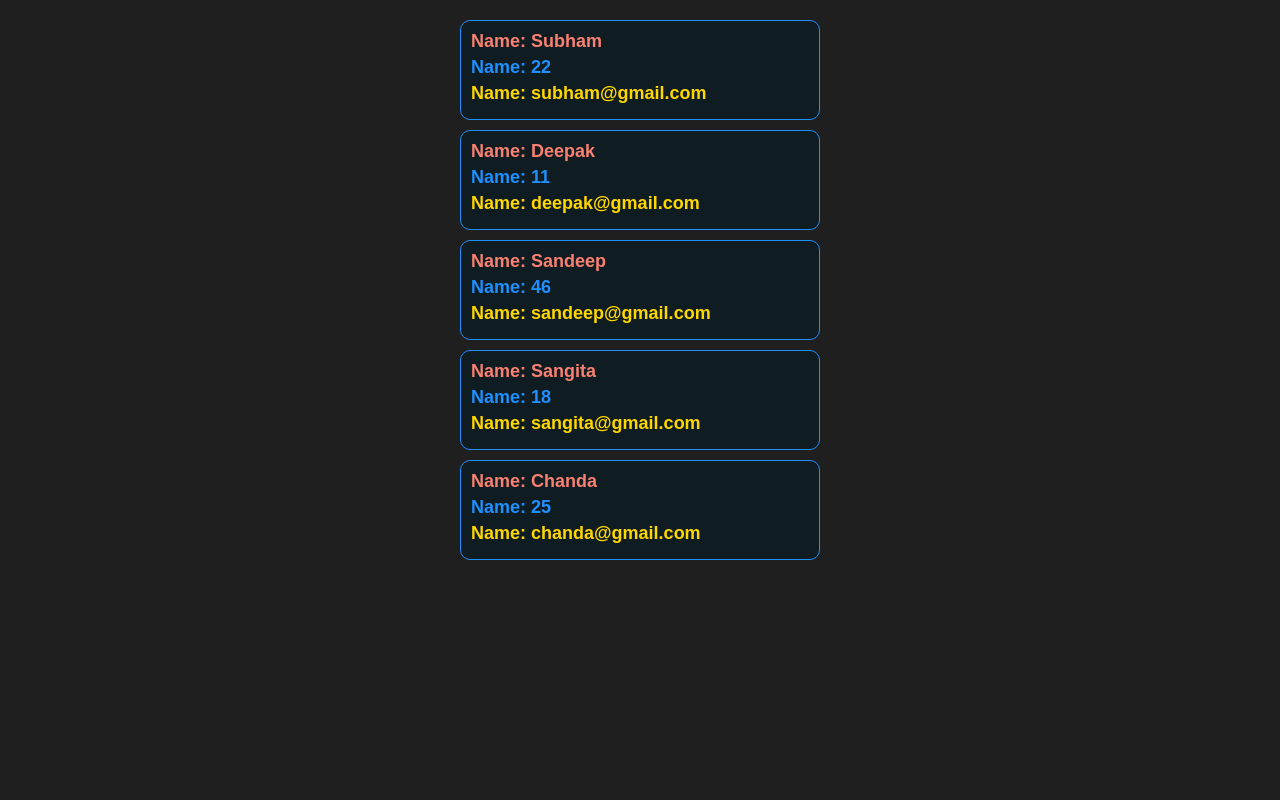
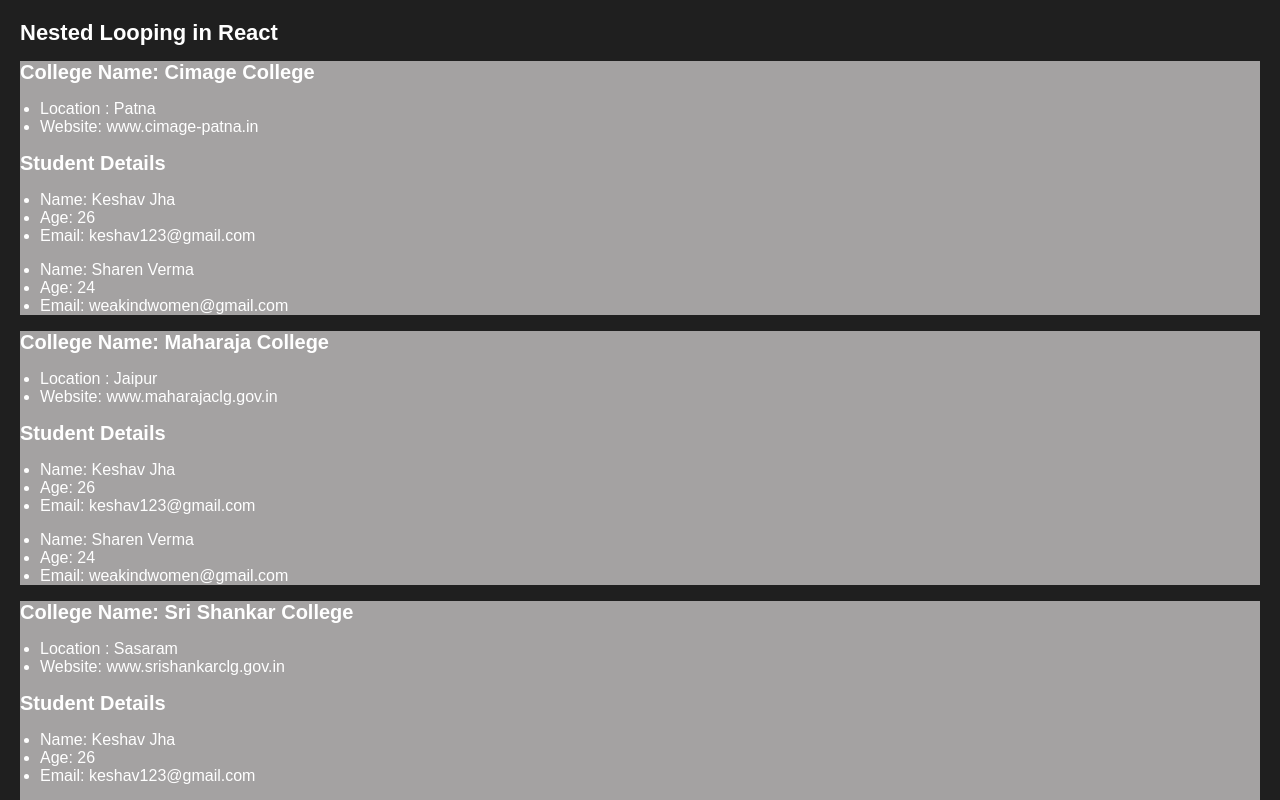
Before and after one commit to CodingCraze1/React-Basics-Code, a React (Create React App) app: page / in a window 1280 px wide. Shown: the top 800 px of the page. Built offline with nearby package versions, Linux system fonts and the light colour scheme.

Commit message:
nothing to say

```diff
--- a/src/App.js
+++ b/src/App.js
@@ -10,11 +10,12 @@ import HandleRadioButton from "./components/HandleRadioButton";
 import HandleDropdown from "./components/HandleDropdown";
 import MapFunction from "./components/MapFunction";
 import ReuseComponent from "./components/ReuseComponent";
+import NestedLooping from "./components/NestedLooping";
 
 export default function MyApp() {
   return (
     <div>
-      <ReuseComponent />
+      <NestedLooping />
     </div>
   );
 }
--- /dev/null
+++ b/src/components/College.css
@@ -0,0 +1,3 @@
+.college-container {
+  background-color: #a4a2a2;
+}
--- /dev/null
+++ b/src/components/College.jsx
@@ -0,0 +1,30 @@
+import "./College.css";
+
+//This Component is Sub-Component of NestedLooping component
+export default function College({ college }) {
+  return (
+    <div className="college-container">
+      <h2>College Name: {college.name}</h2>
+      <ul>
+        <li>Location : {college.location}</li>
+        <li>Website: {college.website}</li>
+      </ul>
+      <Student student={college.student} />
+    </div>
+  );
+}
+
+export function Student({ student }) {
+  return (
+    <div>
+      <h2>Student Details</h2>
+      {student.map((student) => (
+        <ul>
+          <li>Name: {student.name}</li>
+          <li>Age: {student.age}</li>
+          <li>Email: {student.email}</li>
+        </ul>
+      ))}
+    </div>
+  );
+}
--- /dev/null
+++ b/src/components/NestedLooping.js
@@ -0,0 +1,84 @@
+import College from "./College";
+
+export default function NestedLooping() {
+  const collegeData = [
+    {
+      name: "Cimage College",
+      location: "Patna",
+      website: "www.cimage-patna.in",
+      student: [
+        {
+          name: "Keshav Jha",
+          age: "26",
+          email: "keshav123@gmail.com",
+        },
+        {
+          name: "Sharen Verma",
+          age: "24",
+          email: "weakindwomen@gmail.com",
+        },
+      ],
+    },
+    {
+      name: "Maharaja College",
+      location: "Jaipur",
+      website: "www.maharajaclg.gov.in",
+      student: [
+        {
+          name: "Keshav Jha",
+          age: "26",
+          email: "keshav123@gmail.com",
+        },
+        {
+          name: "Sharen Verma",
+          age: "24",
+          email: "weakindwomen@gmail.com",
+        },
+      ],
+    },
+    {
+      name: "Sri Shankar College",
+      location: "Sasaram",
+      website: "www.srishankarclg.gov.in",
+      student: [
+        {
+          name: "Keshav Jha",
+          age: "26",
+          email: "keshav123@gmail.com",
+        },
+        {
+          name: "Sharen Verma",
+          age: "24",
+          email: "weakindwomen@gmail.com",
+        },
+      ],
+    },
+    {
+      name: "Subodh College",
+      location: "Jaipur",
+      website: "www.subhodhclg.com",
+      student: [
+        {
+          name: "Keshav Jha",
+          age: "26",
+          email: "keshav123@gmail.com",
+        },
+        {
+          name: "Sharen Verma",
+          age: "24",
+          email: "weakindwomen@gmail.com",
+        },
+      ],
+    },
+  ];
+  return (
+    <div>
+      <h1>Nested Looping in React</h1>
+      {collegeData.map((college, index) => (
+        <div key={index}>
+          <College college={college} />
+        </div>
+      ))}
+    </div>
+  );
+}
```
